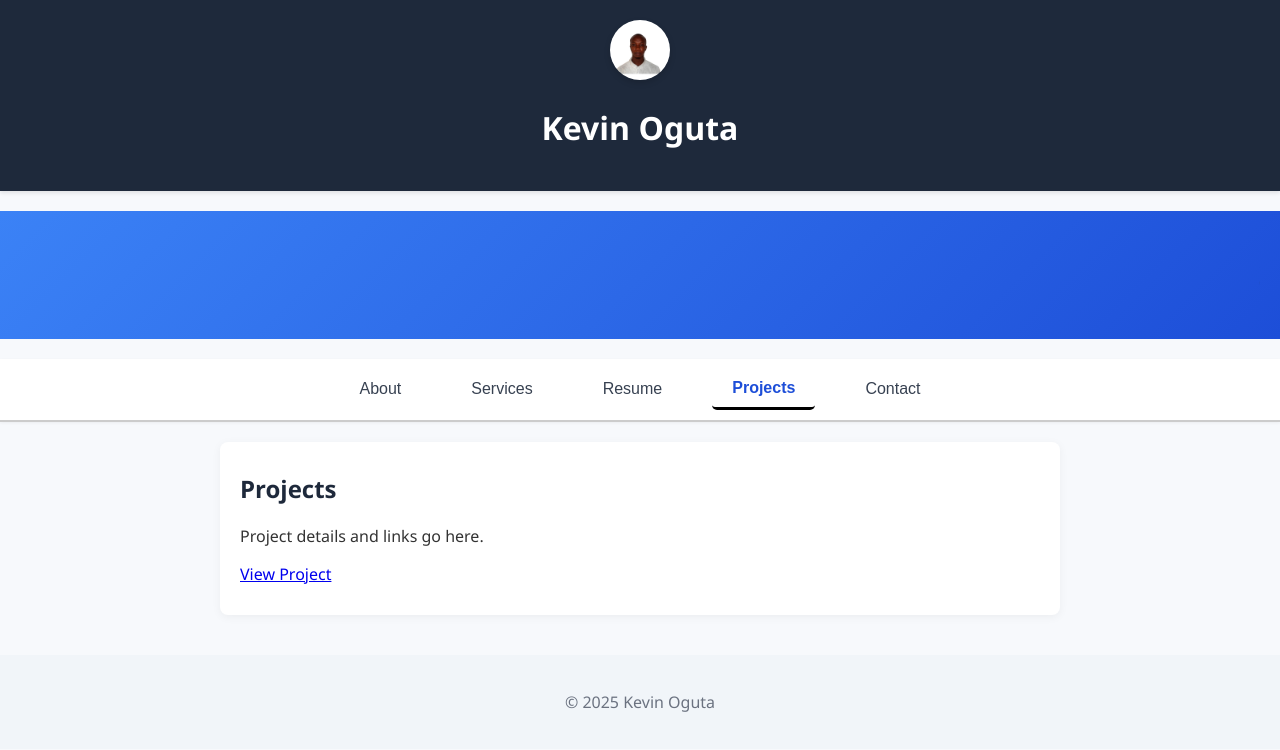
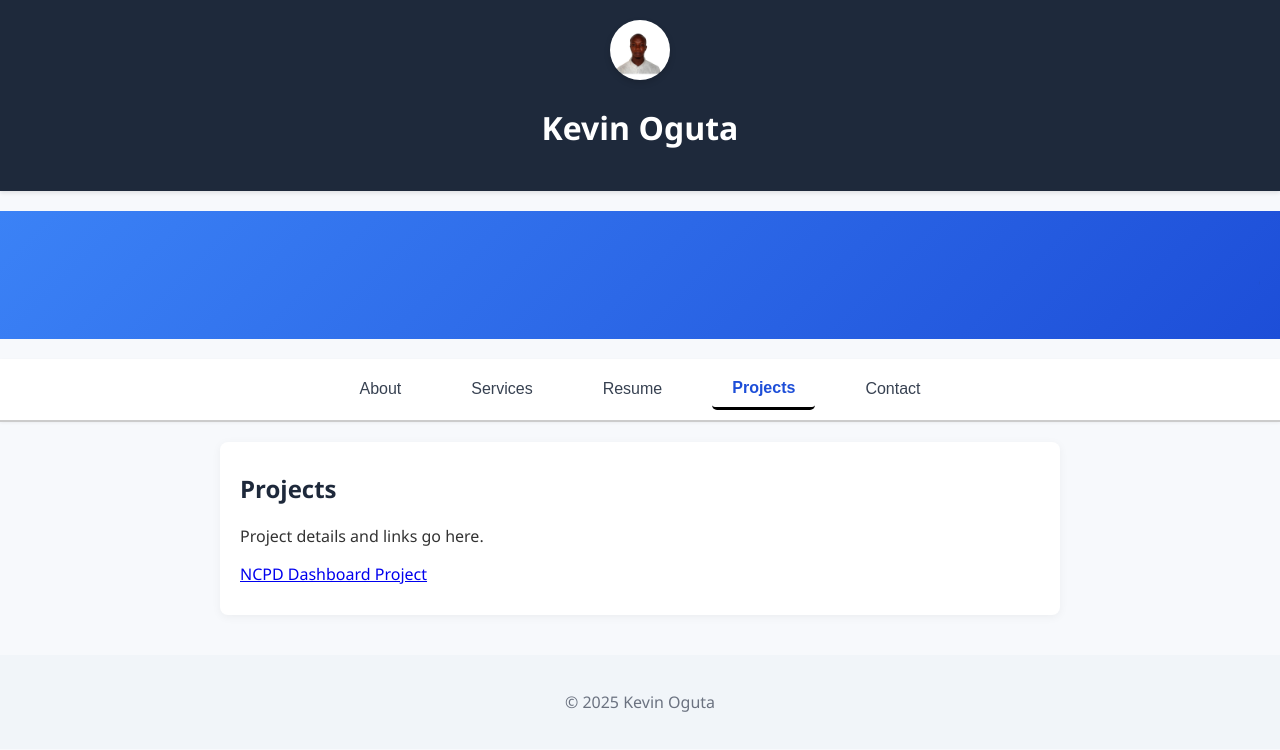
Before and after one commit to K-OMOLO/k.ogutaprofile, a plain HTML site: page index.html in a window 1280 px wide. Both pictures are taken after a click on the button "Projects". Drawn offline with Linux system fonts and the light colour scheme.

Commit message:
Update index.html

```diff
--- a/index.html
+++ b/index.html
@@ -225,7 +225,7 @@ problem-solving abilities and a firm grasp of agile approaches and the software
   <div id="projects" class="tab-content">
     <h2>Projects</h2>
     <p>Project details and links go here.</p>
-    <a href="https://k-omolo.github.io/dashboard/" target="_blank">View Project</a>
+    <a href="https://k-omolo.github.io/dashboard/" target="_blank">NCPD Dashboard Project</a>
   </div>
 
   <div id="contact" class="tab-content">
```
